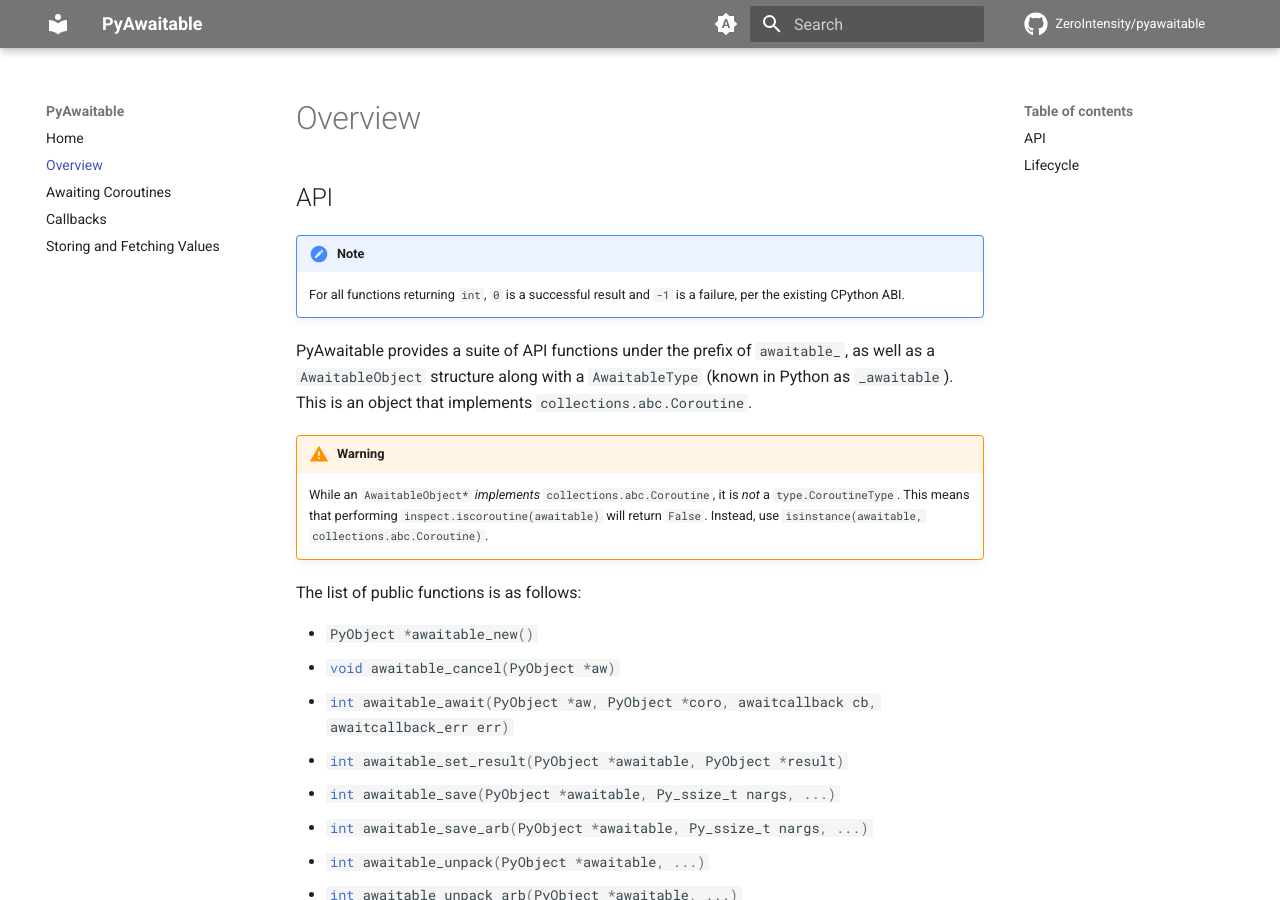
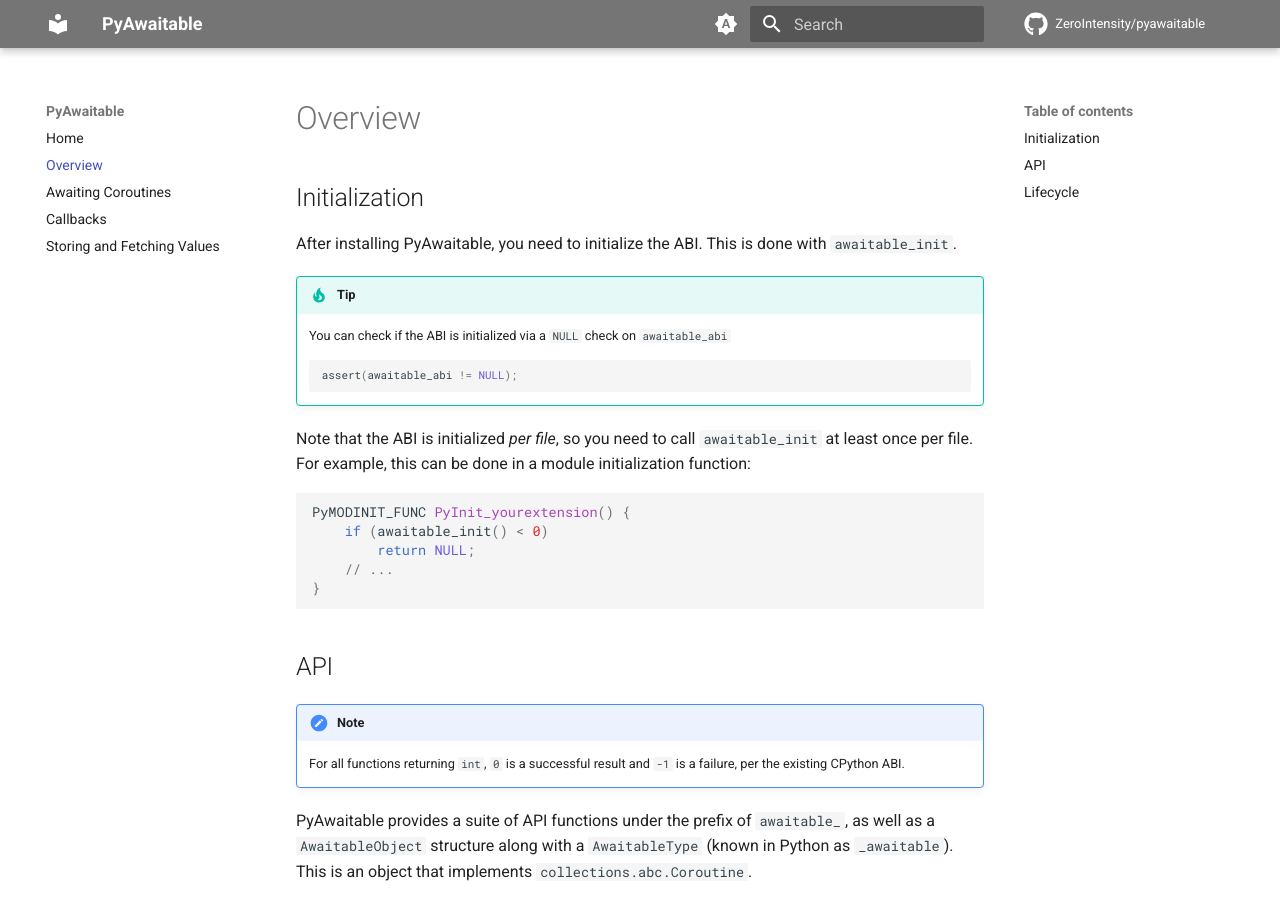
Before and after one commit to ZeroIntensity/pyawaitable, an MkDocs documentation site: the page built from docs/overview.md, in a window 1280 px wide and 900 px high. Built offline with MkDocs 1.6.1 and Material for MkDocs 9.7.7, drawn with Linux system fonts in a browser that asks for light colours; comment, search, counter and statistics services are not loaded.

Commit message:
Update overview.md

````diff
--- a/docs/overview.md
+++ b/docs/overview.md
@@ -1,4 +1,26 @@
 # Overview
+
+## Initialization
+
+After installing PyAwaitable, you need to initialize the ABI. This is done with `awaitable_init`.
+
+!!! tip
+
+    You can check if the ABI is initialized via a `NULL` check on `awaitable_abi`
+
+    ```c
+    assert(awaitable_abi != NULL);
+    ```
+
+Note that the ABI is initialized *per file*, so you need to call `awaitable_init` at least once per file. For example, this can be done in a module initialization function:
+
+```c
+PyMODINIT_FUNC PyInit_yourextension() {
+    if (awaitable_init() < 0)
+        return NULL;
+    // ...
+}
+```
 
 ## API
 
````
